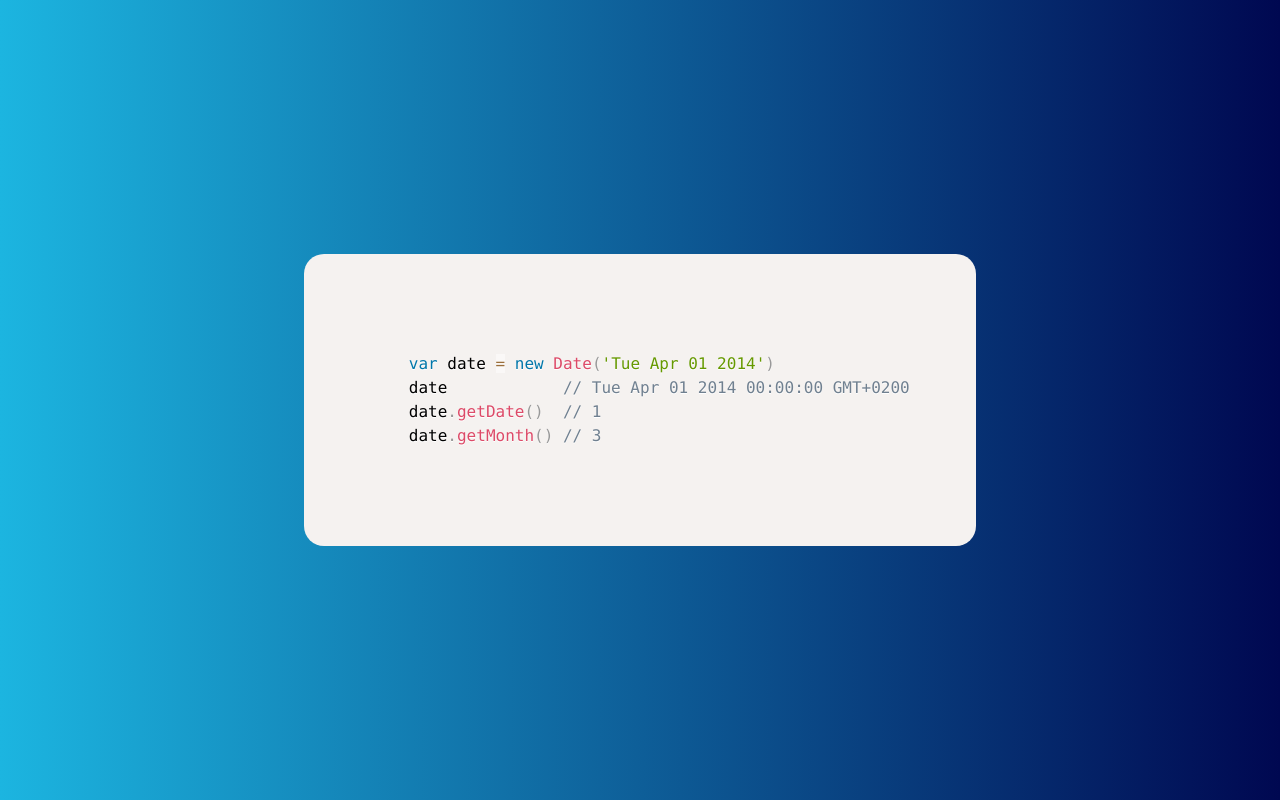
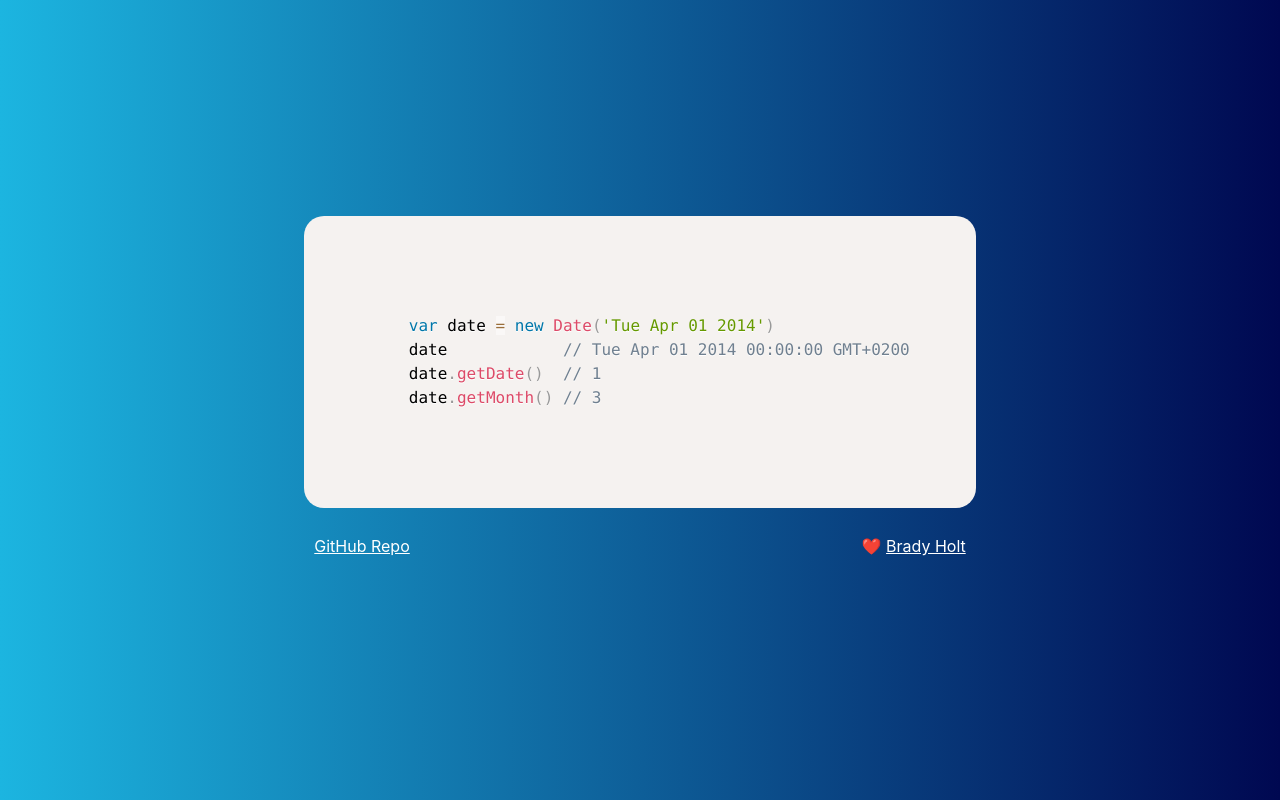
Before and after one commit to bradymholt/daily-wtf-js, a website built with Vite: page index.html in a window 1280 px wide. Built offline with nearby package versions, Linux system fonts and the light colour scheme.

Commit message:
Add links at bottom

```diff
--- a/index.html
+++ b/index.html
@@ -8,7 +8,13 @@
   </head>
   <body>
     <div id="app">
-      <div id="wtf" class="language-javascript"></div>
+      <div>
+        <div id="wtf" class="language-javascript"></div>
+        <div id="links">
+          <a href="https://github.com/bradymholt/daily-wtf-js">GitHub Repo</a>
+          <p>❤️ <a href="https://geekytidbits.com/">Brady Holt</a></p>
+        </div>
+      </div>
     </div>
     <script type="module" src="/src/main.ts"></script>
   </body>
--- a/src/style.css
+++ b/src/style.css
@@ -29,6 +29,14 @@ body {
   }
 }
 
+a {
+  color: #ffffff;
+}
+
+a:visited{
+  color: #ffffff;
+}
+
 #app {
   display: grid;
   place-items: center;
@@ -40,3 +48,12 @@ body {
   padding: 50px;
   border-radius: 20px;
 }
+
+#links {
+  color: #f5f2f0;
+  display: flex;
+  flex-direction: row;
+  align-items: center;
+  justify-content: space-between;
+  padding:10px;
+}
```
